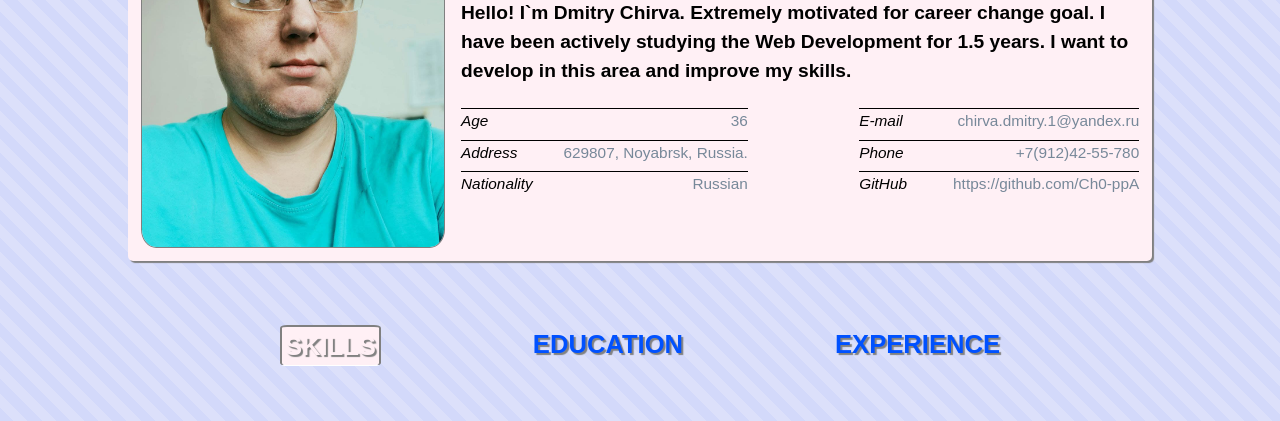
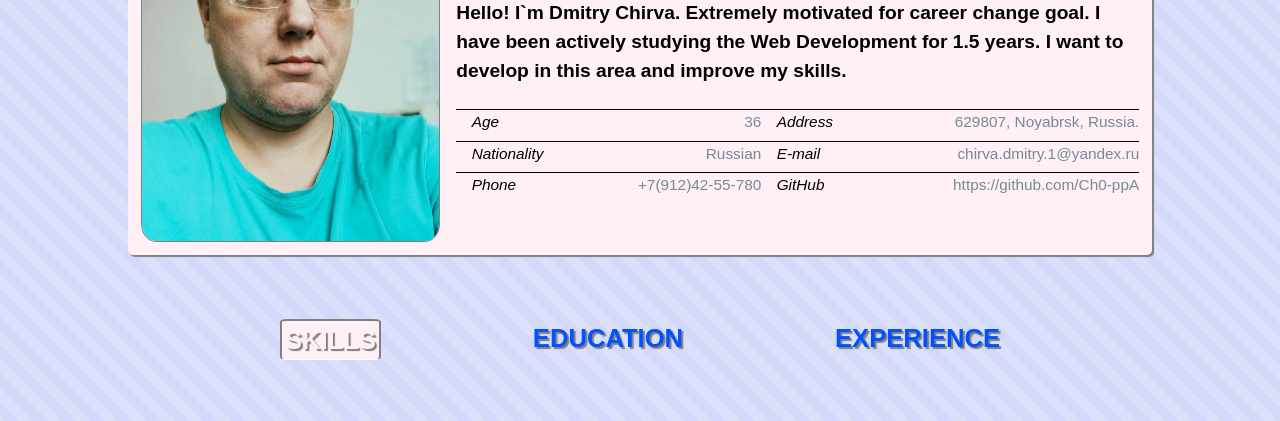
Before and after one commit to Ch0-ppA/CV-2021, a plain HTML site: page index.html in a window 1280 px wide. Shown: the part 203-624 px from the top of the page. Drawn offline with Linux system fonts and the light colour scheme.

Commit message:
fix: html & css files. Remove extra elements

```diff
--- a/index.html
+++ b/index.html
@@ -8,8 +8,9 @@
     <title>CV</title>
 </head>
 <body>
+    <h1 class="hide">CV</h1>
     <header class="wrapper block-back top">
-        <div class="photo"><img src="./img/photo.jpg" alt="photo" width="30%"></div>
+        <img class="photo" src="./img/photo.jpg" alt="photo" width="30%">
         <div class="about">
             <h2>Dmitry Chirva</h2>
             <p class="profession">Frontend developer</p>
@@ -17,7 +18,7 @@
                 career change goal. I have been actively studying the Web Development for
                 1.5 years. I want to develop in this area and improve my skills.</p>
             <div class="contacts">
-                <div class="left-contacts">
+
                     <dl>
                         <dt>Age</dt>
                         <dd>36</dd>
@@ -30,8 +31,8 @@
                         <dt>Nationality</dt>
                         <dd>Russian</dd>
                     </dl>
-                </div>
-                <div class="right-contacts">
+
+
                     <dl>
                         <dt>E-mail</dt>
                         <dd><a href="mailto:chirva.dmitry.1@yandex.ru">chirva.dmitry.1@yandex.ru</a></dd>
@@ -45,7 +46,7 @@
                         <dt>GitHub</dt>
                         <dd><a href="https://github.com/Ch0-ppA">https://github.com/Ch0-ppA</a></dd>
                     </dl>
-                </div>
+
             </div>
         </div>
     </header>
--- a/style.css
+++ b/style.css
@@ -1,4 +1,6 @@
 @import url(./reset.css);
+
+/* ! Общие для всей страницы */
 
 html{
     background: repeating-linear-gradient(
@@ -11,6 +13,9 @@ html{
 font-family: Arial, Helvetica, sans-serif;
 }
 
+.hide{
+    display: none;
+}
 
 .wrapper{
     min-width: 360px;
@@ -37,22 +42,20 @@ h2{
     text-shadow: gray 2px 3px 1px;
 }
 
+/* !Header */
 .top{
     display: flex;
     padding: 1%;
 }
 
-.photo{
-    display: flex;
-    justify-content: center;
-    align-items: center;
-    margin-right: 1em;
-}
 
-.photo>img{
-    width: 60vw;
+img.photo{
+    width: 30%;
+    height: auto;
     border-radius: 5%;
     border: 0.1em solid gray;
+    margin-right: 1em;
+    object-fit: cover;
 }
 
 .profession{
@@ -67,19 +70,24 @@ h2{
     font-size: 1.5vw;
 }
 
+/* *Contacts */
+
+.contacts{
+    margin-top: 2vh;
+    font-size: 1.2vw;
+    display: grid;
+    grid-template-columns: auto auto;
+    grid-template-rows: auto auto auto;
+}
+
 dt,
 dd{
     display: inline-block;
 }
-
-.contacts{
-    display: flex;
-    margin-top: 15px;
-    justify-content: space-between;
-    font-size: 1.2vw;
+.contacts>dl>dd{
+    color: lightslategray;
 }
-
-.contacts>div>dl{
+.contacts>dl{
     display: flex;
     justify-content: space-between;
     margin-top: 0.5em;
@@ -87,14 +95,11 @@ dd{
 
 }
 
-.contacts>div>dl>dt{
-    margin-right: 3em;
+.contacts>dl>dt{
+    margin-left: 1em;
     font-style: italic;
 }
-
-.contacts>div>dl>dd{
-    color: lightslategray;
-}
+/* !Tabs */
 
 .tabs>input{
     display: none;
```
Also changed, not shown: 1 other file.
